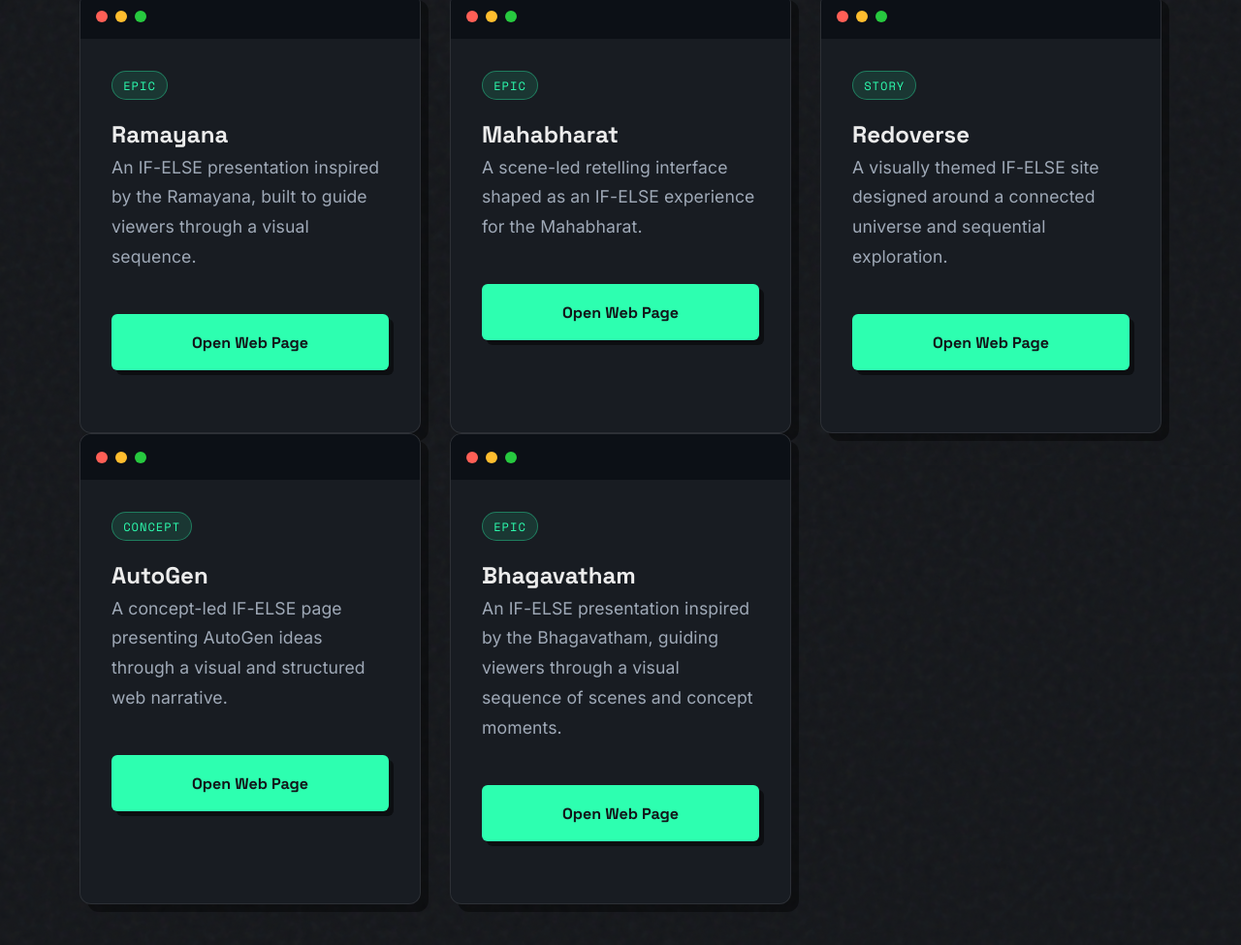
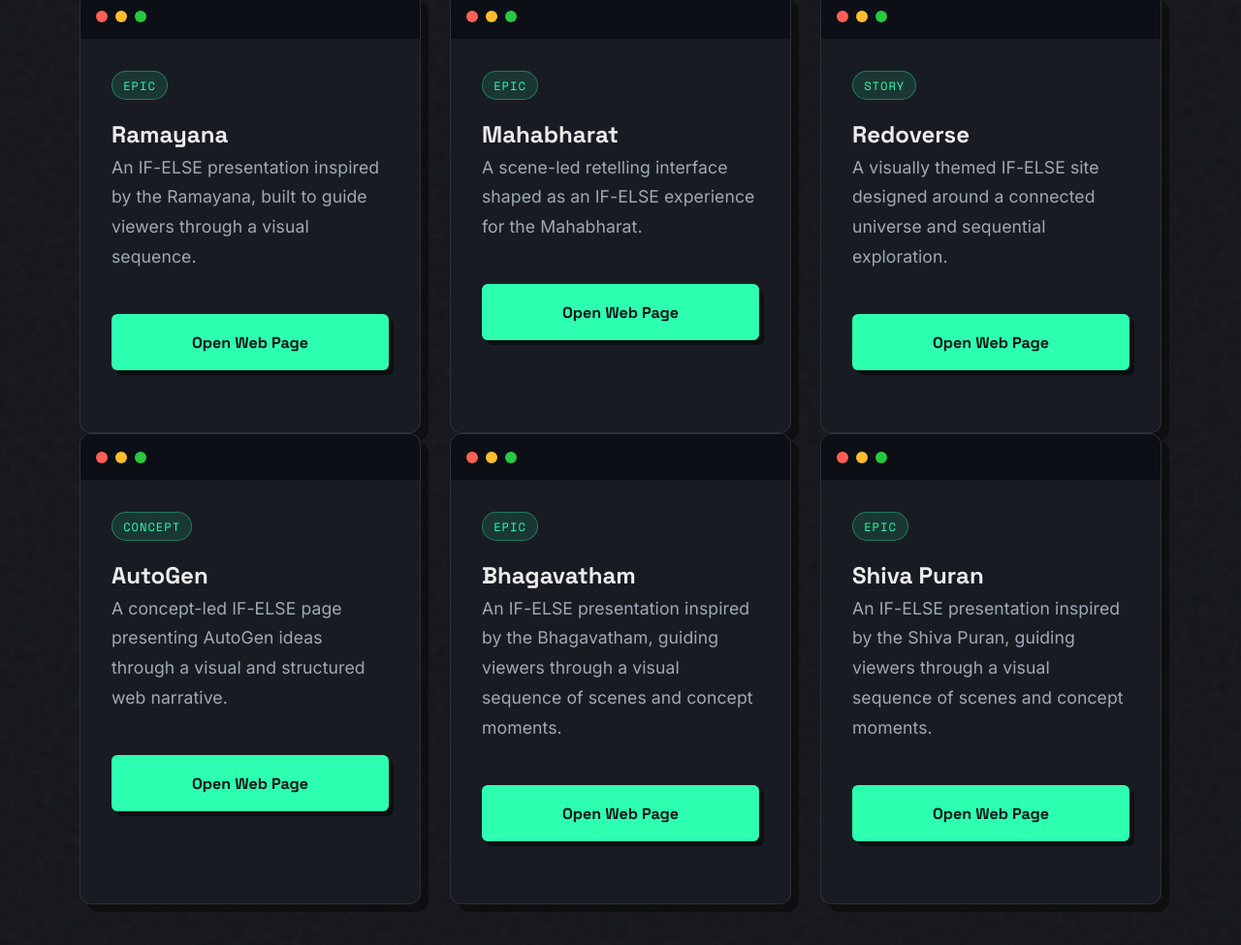
Before and after one commit to Unigalactix/rajeshkodaganti, a plain HTML site: page if-else.html in a window 1280 px wide. Shown: the part 800-1775 px from the top of the page at 97% size. Drawn offline with nearby package versions, Linux system fonts and the light colour scheme.

Commit message:
Add Shiva Puran card to IF-ELSE page

```diff
--- a/if-else.html
+++ b/if-else.html
@@ -223,6 +223,28 @@
                     </div>
                 </div>
             </div>
+
+            <div class="col-md-4 col-sm-6">
+                <div class="browser-card tool-card">
+                    <div class="browser-header">
+                        <div class="dot red"></div>
+                        <div class="dot yellow"></div>
+                        <div class="dot green"></div>
+                    </div>
+                    <div class="browser-content">
+                        <div class="tool-meta">
+                            <span class="tool-tag">epic</span>
+                        </div>
+                        <div>
+                            <h3 class="tool-title">Shiva Puran</h3>
+                            <p class="tool-description">An IF-ELSE presentation inspired by the Shiva Puran, guiding viewers through a visual sequence of scenes and concept moments.</p>
+                        </div>
+                        <div class="tool-actions">
+                            <a href="https://unigalactix.github.io/ShivaPuran/" target="_blank" rel="noopener noreferrer" class="btn-fun">Open Web Page</a>
+                        </div>
+                    </div>
+                </div>
+            </div>
         </div>
     </div>
 
```
